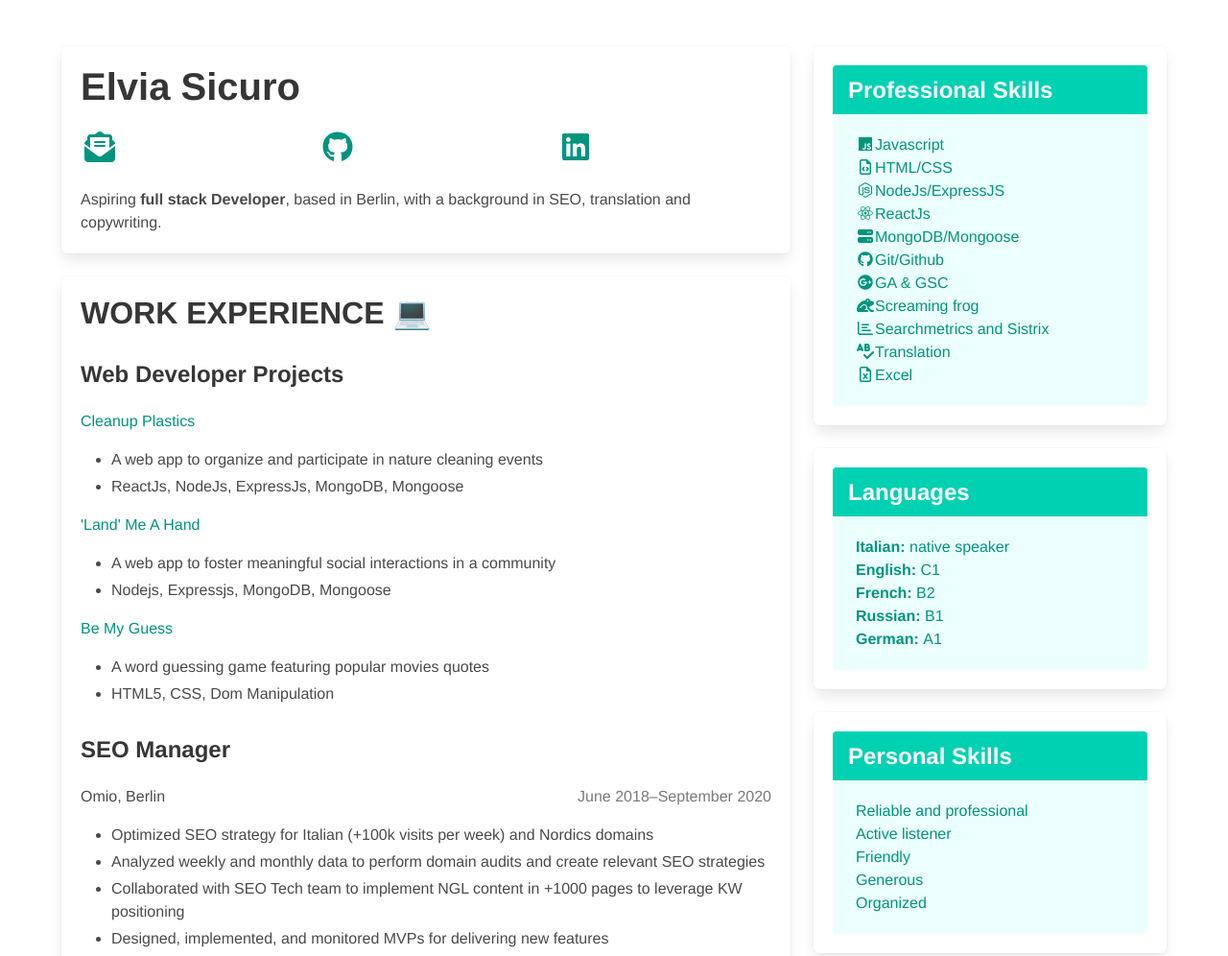
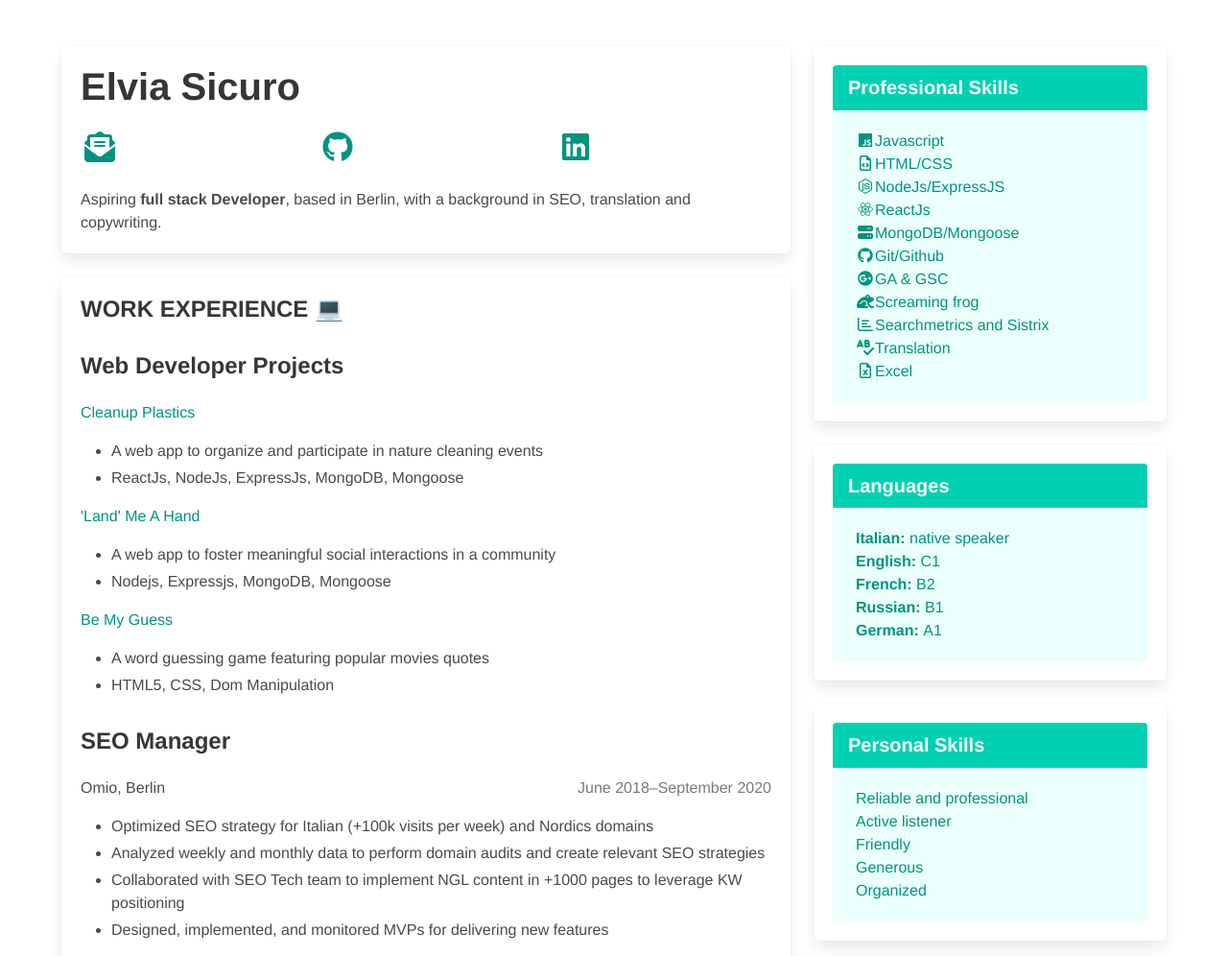
Before and after one commit to elvias9/my_digital_cv, a plain HTML site: page index.html in a window 1280 px wide. Shown: the top 996 px of the page at 96% size. Drawn offline with nearby package versions, Linux system fonts and the light colour scheme.

Commit message:
small fix

```diff
--- a/index.html
+++ b/index.html
@@ -34,7 +34,7 @@
                     <p>Aspiring <span class="has-text-weight-semibold">full stack Developer</span>, based in Berlin, with a background in SEO, translation and copywriting. </p>
                 </div>
                 <div class="box content">
-                    <h2 class="title is-size-3">WORK EXPERIENCE 💻</h2>
+                    <h2 class="title is-size-4">WORK EXPERIENCE 💻</h2>
                     <h3 class="title is-size-4">Web Developer Projects</h3>
                     <div class=media>
                         <div class="media-content">
@@ -127,7 +127,7 @@
                     </ul>
                 </div>
                 <div class="box content">
-                    <h2 class="title is-size-3">EDUCATION 🎓</h2>
+                    <h2 class="title is-size-4">EDUCATION 🎓</h2>
                     <h3 class="title is-size-5">INTENSIVE BOOTCAMP ON FULL STACK WEB DEVELOPMENT</h3>
                     <div class=media>
                         <div class="media-left ">
@@ -165,7 +165,7 @@
                 <div class="box">
                     <article class="message is-primary">
                         <div class="message-header">
-                            <h3 class="title is-size-4 has-text-white">Professional Skills</h3>
+                            <h3 class="title is-size-5 has-text-white">Professional Skills</h3>
                         </div>
                         <div class="message-body">
                             <article class="media">
@@ -190,7 +190,7 @@
                     <div class="box">
                         <article class="message is-primary">
                             <div class="message-header">
-                                <h3 class="title is-4 has-text-white">Languages</h3>
+                                <h3 class="title is-5 has-text-white">Languages</h3>
                             </div>
                             <div class="message-body">
                                 <article class="media">
@@ -210,7 +210,7 @@
                         <div class="box">
                             <article class="message is-primary">
                                 <div class="message-header">
-                                    <h3 class="title is-4 has-text-white">Personal Skills</h3>
+                                    <h3 class="title is-5 has-text-white">Personal Skills</h3>
                                 </div>
                                 <div class="message-body">
                                     <article class="media">
```
